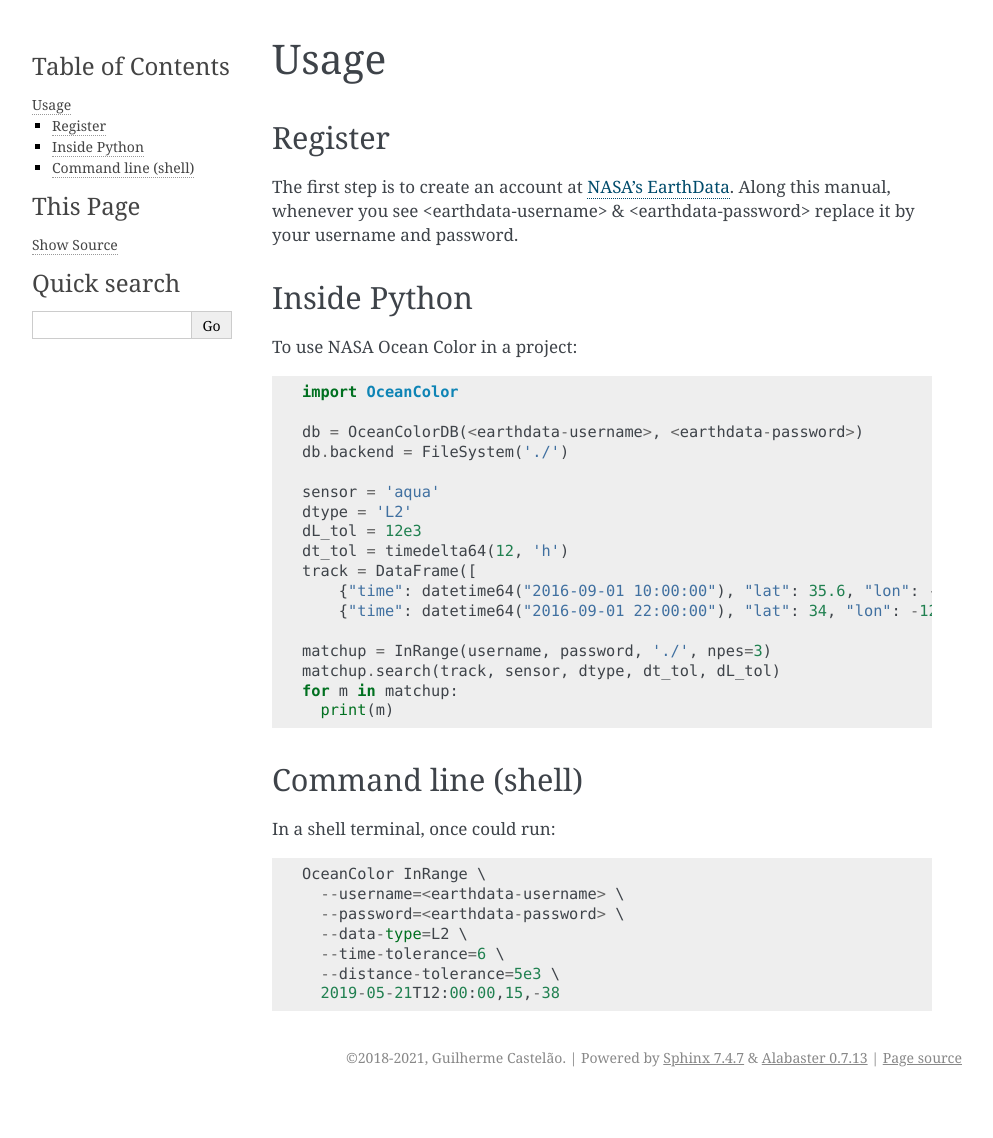
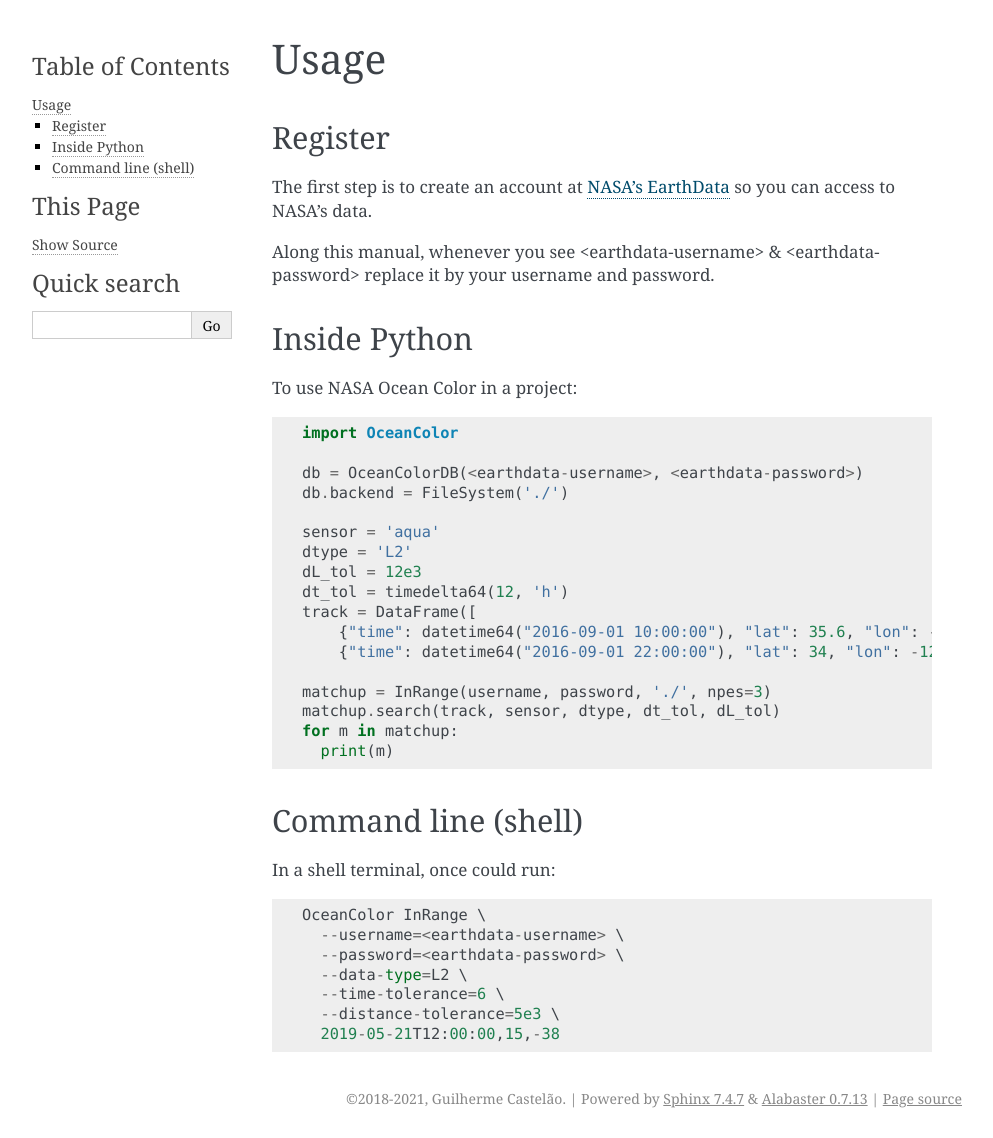
Before and after one commit to castelao/OceanColor, a Sphinx documentation site: the page built from docs/usage.rst, in a window 1280 px wide. Shown: the whole page, without its empty margins (148-1141 px from the left). Built offline with Sphinx 7.4.7, drawn with Linux system fonts in a browser that asks for light colours; formulas are drawn with MathJax 3; before the commit the page ends 1097 px from its top, so only the background shows below that.

Commit message:
Improving register note

```diff
--- a/docs/usage.rst
+++ b/docs/usage.rst
@@ -5,7 +5,8 @@ Usage
 Register
 --------
 
-The first step is to create an account at `NASA's EarthData <https://urs.earthdata.nasa.gov/users/new>`_.
+The first step is to create an account at `NASA's EarthData <https://urs.earthdata.nasa.gov/users/new>`_  so you can access to NASA's data.
+
 Along this manual, whenever you see <earthdata-username> & <earthdata-password> replace it by your username and password.
 
 Inside Python
```
